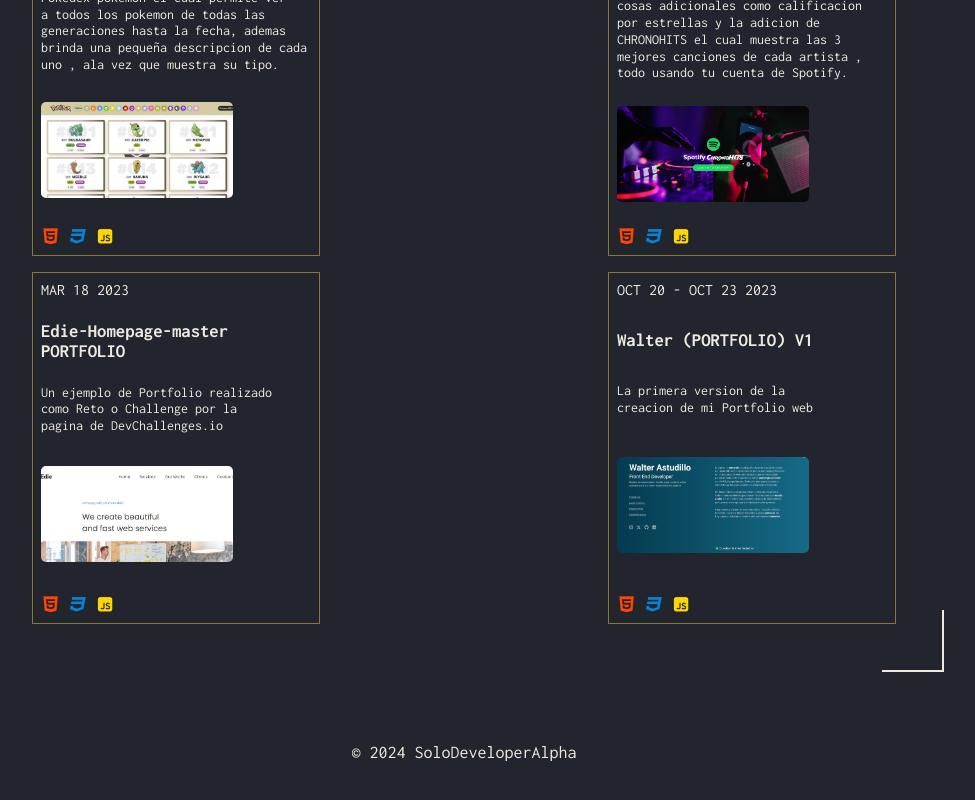
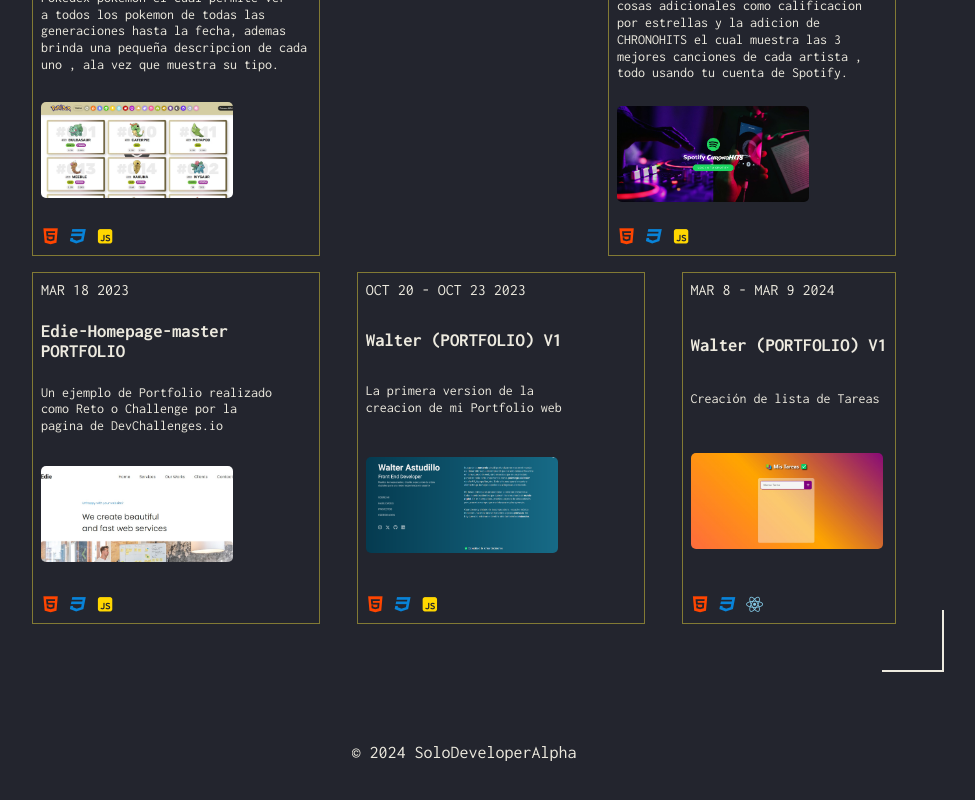
Before and after one commit to SoloDeveloperAlpha/walt-port-v2, a React (Create React App) app: page / in a window 1280 px wide. Shown: the part 3133-3933 px from the top of the page, without its empty margins (176-1151 px from the left). Built offline with nearby package versions, Linux system fonts and the light colour scheme.

Commit message:
Actualizar Archivos

```diff
--- a/src/Componentes/proyectos.jsx
+++ b/src/Componentes/proyectos.jsx
@@ -31,6 +31,9 @@ function Proyectos(){
             <a href="https://solodeveloperalpha.github.io/walterPortfolio/" target="_blank">
             <TarjetaProy fecha="OCT 20 - OCT 23 2023" titulo="Walter (PORTFOLIO) V1" descripcion="La primera version de la creacion de mi Portfolio web" ruta="images/portfoliov1.png" tec1="html5" id1="html5" tec2="css3" id2="css3" tec3="javascript" id3="javascript"/>
             </a>
+            <a href="https://solodeveloperalpha.github.io/mis-tareas/build/" target="_blank">
+            <TarjetaProy fecha="MAR 8 - MAR 9 2024" titulo="Walter (PORTFOLIO) V1" descripcion="Creación de lista de Tareas" ruta="images/mis-tareas.jpg" tec1="html5" id1="html5" tec2="css3" id2="css3" tec3="reactjs" id3="reactjs"/>
+            </a>
         </div>
 
       </div>
```
Also changed, not shown: public/images/mis-tareas.jpg (added).
